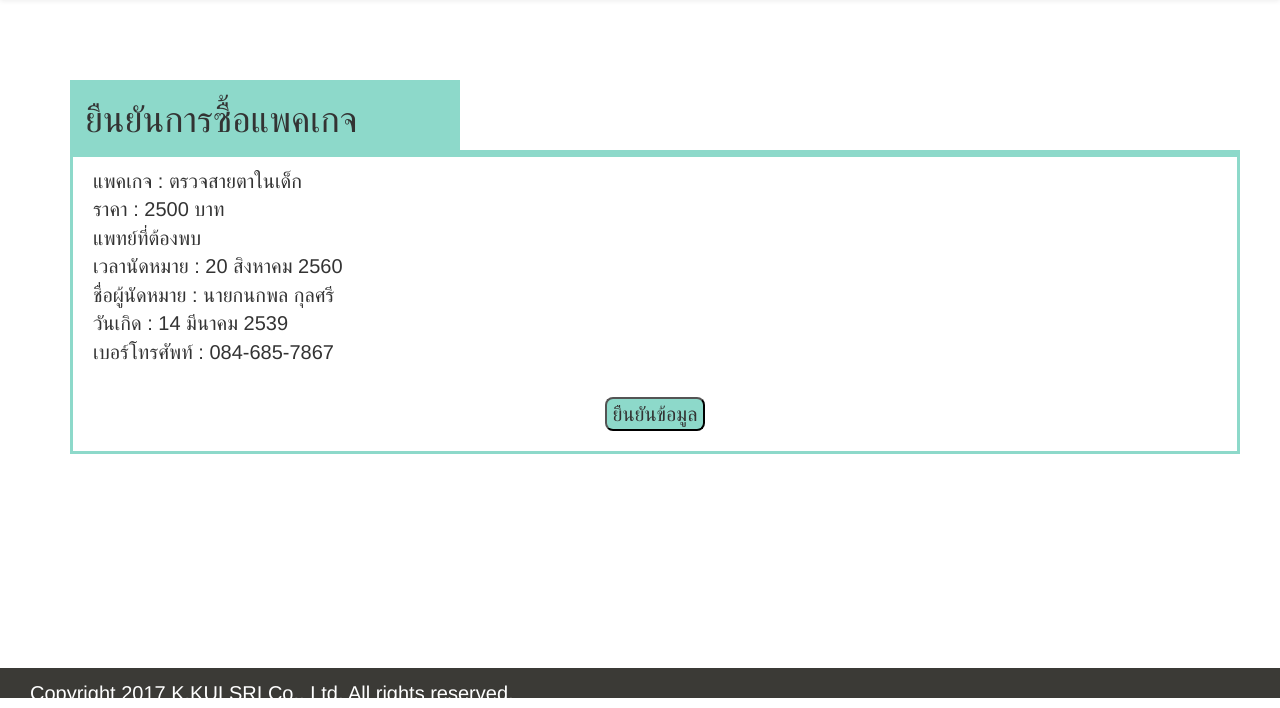
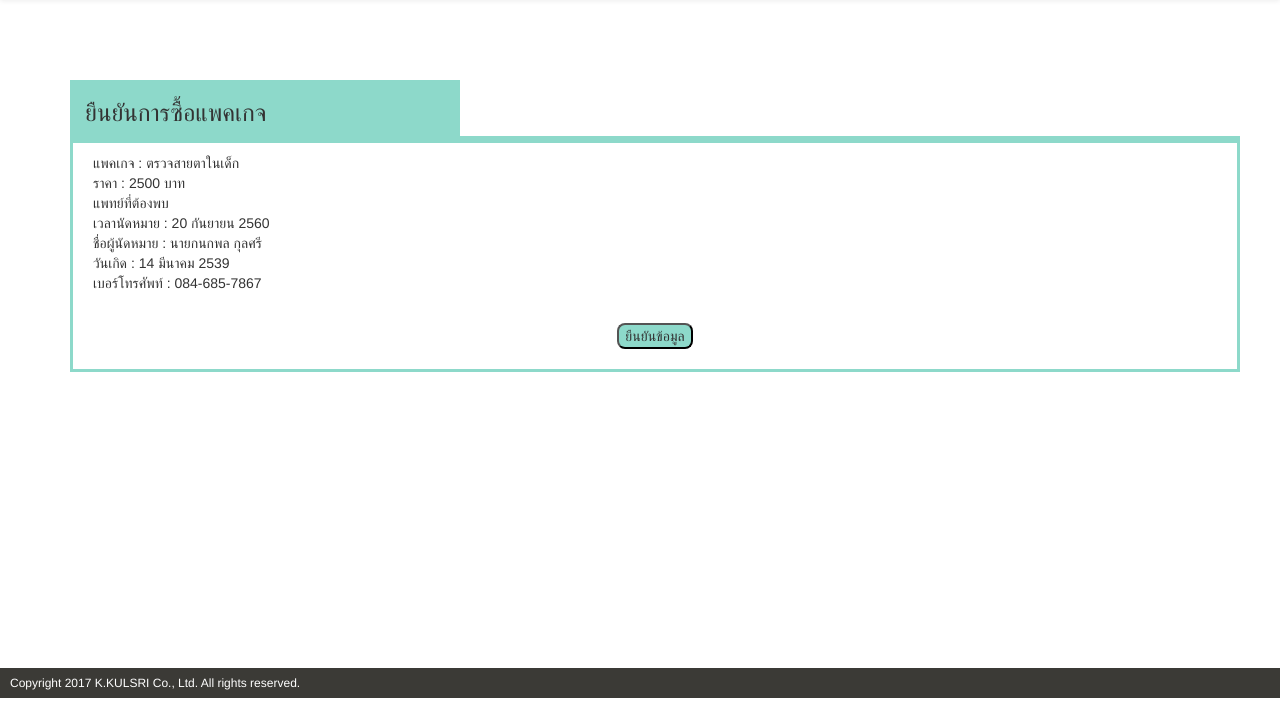
Before and after one commit to K-KulsriSoftware/KKulsri_Hospital, a Django app: page /confirm in a window 1280 px wide. Shown: the part 102-810 px from the top of the page. Run offline with Django 3.2, Linux system fonts and the light colour scheme; some libraries are stand-ins or nearby versions.

Commit message:
edit font size doctor page

```diff
--- a/KKulsri_Hospital/app/static/app/css/confirm.css
+++ b/KKulsri_Hospital/app/static/app/css/confirm.css
@@ -3,7 +3,7 @@ div#department.col-md-4.head{
 }
 
 div#depart.row{
-  margin-top:40px;
+  margin-top:20px;
 }
 
 div.container{
@@ -26,7 +26,6 @@ div.col-md-12.button{
 button.confirm-button{
   background-color:#8dd9ca;
   border-radius:8px;
-  font-size:20px;
   margin-top:20px;
 }
 
@@ -34,10 +33,11 @@ div.row.head{
   border-bottom:4px solid #8dd9ca;
 }
 
-p{
+p.confirm-page{
   margin-top:10px;
   margin-left:20px;
-  font-size:20px;
+  font-size: 14px;
+
 }
 
 div#content{
--- a/KKulsri_Hospital/app/static/app/css/doctor.css
+++ b/KKulsri_Hospital/app/static/app/css/doctor.css
@@ -22,16 +22,16 @@ div#con_dep.row{
 
 p.doc-page{
   font-family:sans-serif;
-  font-size:20px;
+  /*font-size:20px;*/
   margin-top:10px;
 }
 
 div.container{
-  margin-top:40px;
+  margin-top:20px;
 }
 
 button.btn.btn-default.my-btn{
-  font-size:20px;
+  /*font-size:20px;*/
   width:200px;
   border:2px solid #8dd9ca;
   border-radius:7px;
--- a/KKulsri_Hospital/app/templates/app/confirm.html
+++ b/KKulsri_Hospital/app/templates/app/confirm.html
@@ -6,15 +6,15 @@
     <div class="container">
         <div class="row head">
             <div class="col-lg-4 col-md-5 col-sm-6 col-xs-12">
-                <h1>ยืนยันการซื้อแพคเกจ </h1></div>
+                <h3>ยืนยันการซื้อแพคเกจ </h3></div>
         </div>
         <div id="content">
             <div class="row">
                 <div class="col-md-12">
-                    <p>แพคเกจ : ตรวจสายตาในเด็ก<br>
+                    <p class="confirm-page">แพคเกจ : ตรวจสายตาในเด็ก<br>
     ราคา : 2500 บาท<br>
     แพทย์ที่ต้องพบ<br>
-    เวลานัดหมาย : 20 สิงหาคม 2560<br>
+    เวลานัดหมาย : 20 กันยายน 2560<br>
     ชื่อผู้นัดหมาย : นายกนกพล กุลศรี<br>
     วันเกิด : 14 มีนาคม 2539<br>
     เบอร์โทรศัพท์ : 084-685-7867</p>
--- a/KKulsri_Hospital/app/templates/app/doctor.html
+++ b/KKulsri_Hospital/app/templates/app/doctor.html
@@ -7,7 +7,7 @@
         <div>
             <div class="row" id="depart">
                 <div class="col-lg-3 col-md-4 col-sm-5 col-xs-12" id="department">
-                    <h1 class="doc-page">แผนกศัลยกรรม </h1></div>
+                    <h3 class="doc-page">แผนกศัลยกรรม </h3></div>
             </div>
             <div class="row" id="con_dep">
                 <div class="col-md-12">
```
